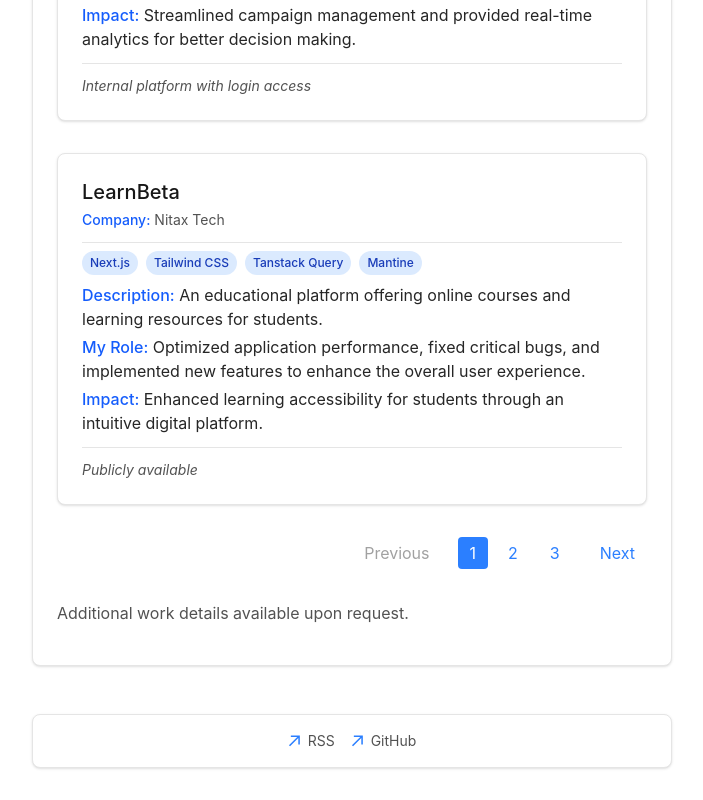
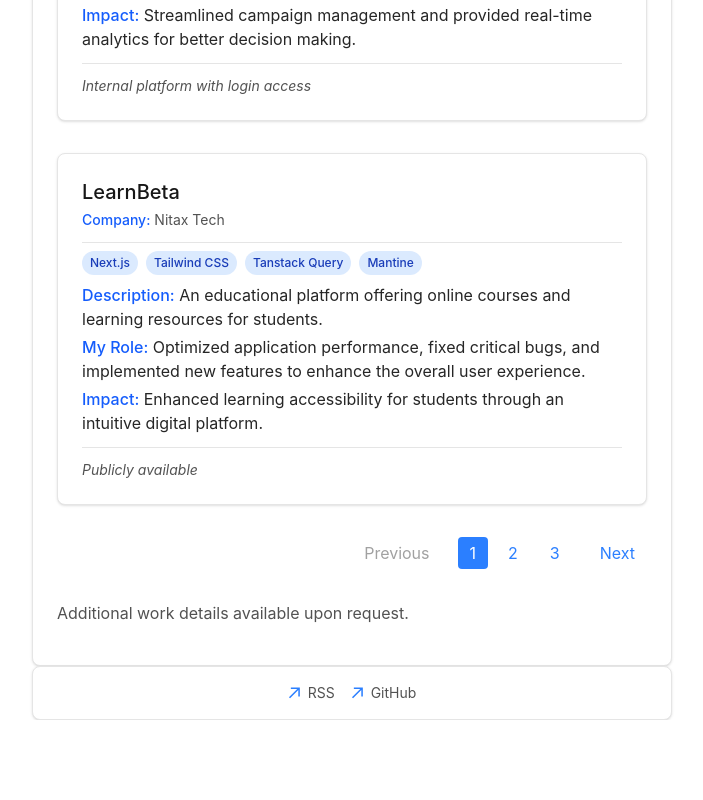
Before and after one commit to laurentcodes/laurent-portfolio-minimal, a Next.js app: page /work in a window 1280 px wide. Shown: the part 978-1778 px from the top of the page, without its empty margins (288-991 px from the left). After the commit the page ends 1698 px from the top, so only its background shows below. Built offline with nearby package versions, Linux system fonts and the light colour scheme.

Commit message:
fix: fix footer

```diff
--- a/components/layout/footer.tsx
+++ b/components/layout/footer.tsx
@@ -18,7 +18,7 @@
 
 export default function Footer() {
 	return (
-		<footer className='mb-6 mt-8 md:mb-8 md:mt-12'>
+		<footer className='mb-6 mt-8 md:mb-0 md:mt-0'>
 			<div className='rounded-lg border border-neutral-200 dark:border-neutral-800 bg-white dark:bg-neutral-900 shadow-sm p-4'>
 				<ul className='flex justify-center space-x-4 text-xs md:text-sm text-neutral-600 dark:text-neutral-400'>
 					<li>
```
